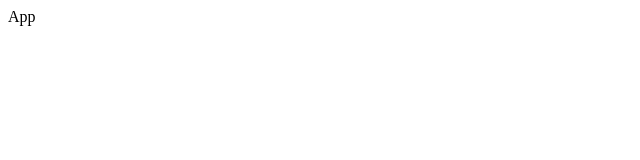
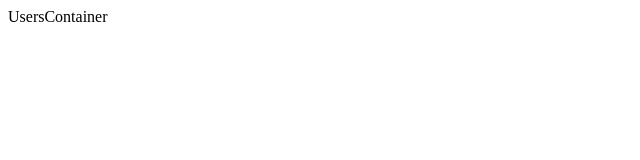
Before and after one commit to connorworthen/InstantEats-frontend, a React (Create React App) app: page / in a window 1280 px wide. Shown: the top 160 px of the page, without its empty margins (0-640 px from the left). Built offline with nearby package versions, Linux system fonts and the light colour scheme.

Commit message:
setting up user comp. & cont.

```diff
--- a/src/App.js
+++ b/src/App.js
@@ -1,6 +1,7 @@
 import React from 'react';
 import {connect} from 'react-redux';
-import {fetchUsers} from './actions/fetchUsers';
+// import {fetchUsers} from './actions/fetchUsers';
+import UsersContainer from './containers/UsersContainer'
 
 class App extends React.Component {
 
@@ -11,7 +12,7 @@ class App extends React.Component {
   render() {
     return (
       <div className="app">
-        App
+        <UsersContainer />
       </div>
     )
   }
--- /dev/null
+++ b/src/containers/UsersContainer.js
@@ -0,0 +1,14 @@
+import React from 'react';
+
+class UsersContainer extends React.Component {
+
+  render() {
+    return (
+      <div>
+        UsersContainer
+      </div>
+    )
+  }
+}
+
+export default UsersContainer
```
Also changed, not shown: src/components/UserInput.js (added), 1 other file (tests, documents, lock files or other folders).
